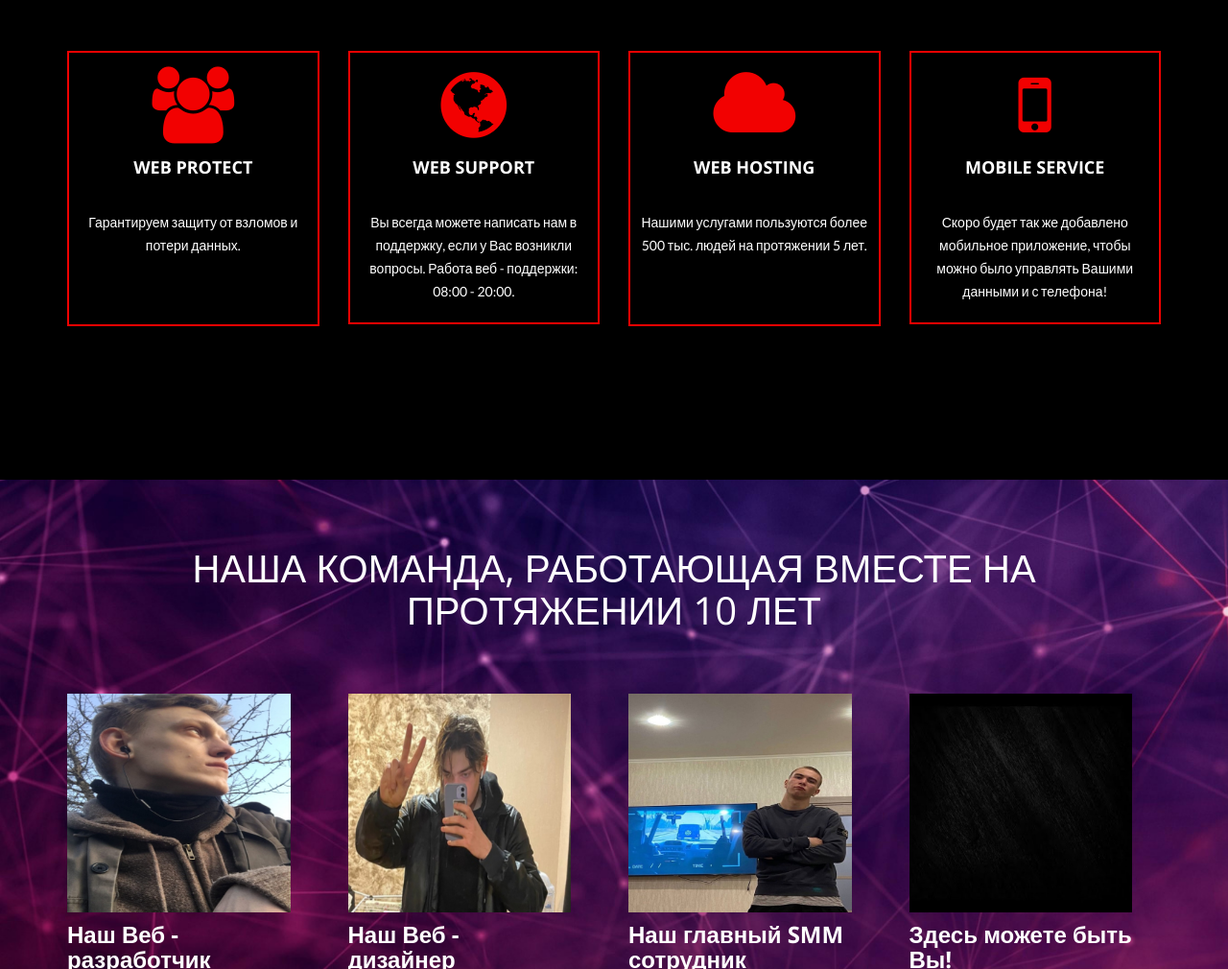
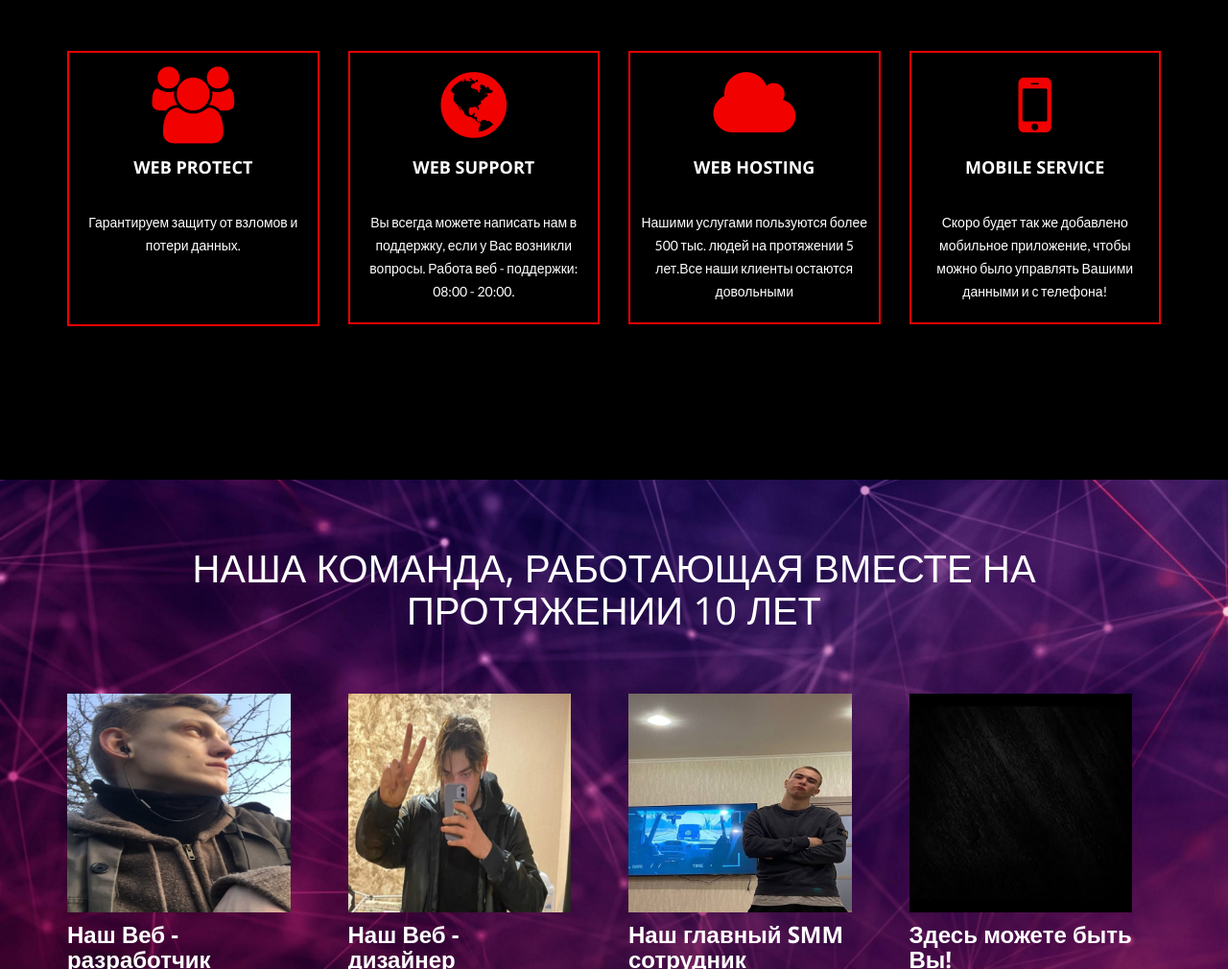
Before and after one commit to Madicloud9/cloud9madi.github.io, a plain HTML site: page index.html in a window 1280 px wide. Shown: the part 880-1890 px from the top of the page at 96% size. Drawn offline with nearby package versions, Linux system fonts and the light colour scheme; some packages are replaced by stand-ins of ours.

Commit message:
Update index.html

```diff
--- a/index.html
+++ b/index.html
@@ -109,7 +109,7 @@
 						<i class="fa fa-cloud"></i>
 						<h4 class="text-uppercase">Web hosting</h4>
 
-						<p>Нашими услугами пользуются более 500 тыс. людей на протяжении 5 лет.<div>&nbsp;</div> </p>
+						<p>Нашими услугами пользуются более 500 тыс. людей на протяжении 5 лет.Все наши клиенты остаются довольными </p>
 					</div>
 				</div>
 				<div class="col-sm-6 col-md-3 wow shake">
```
